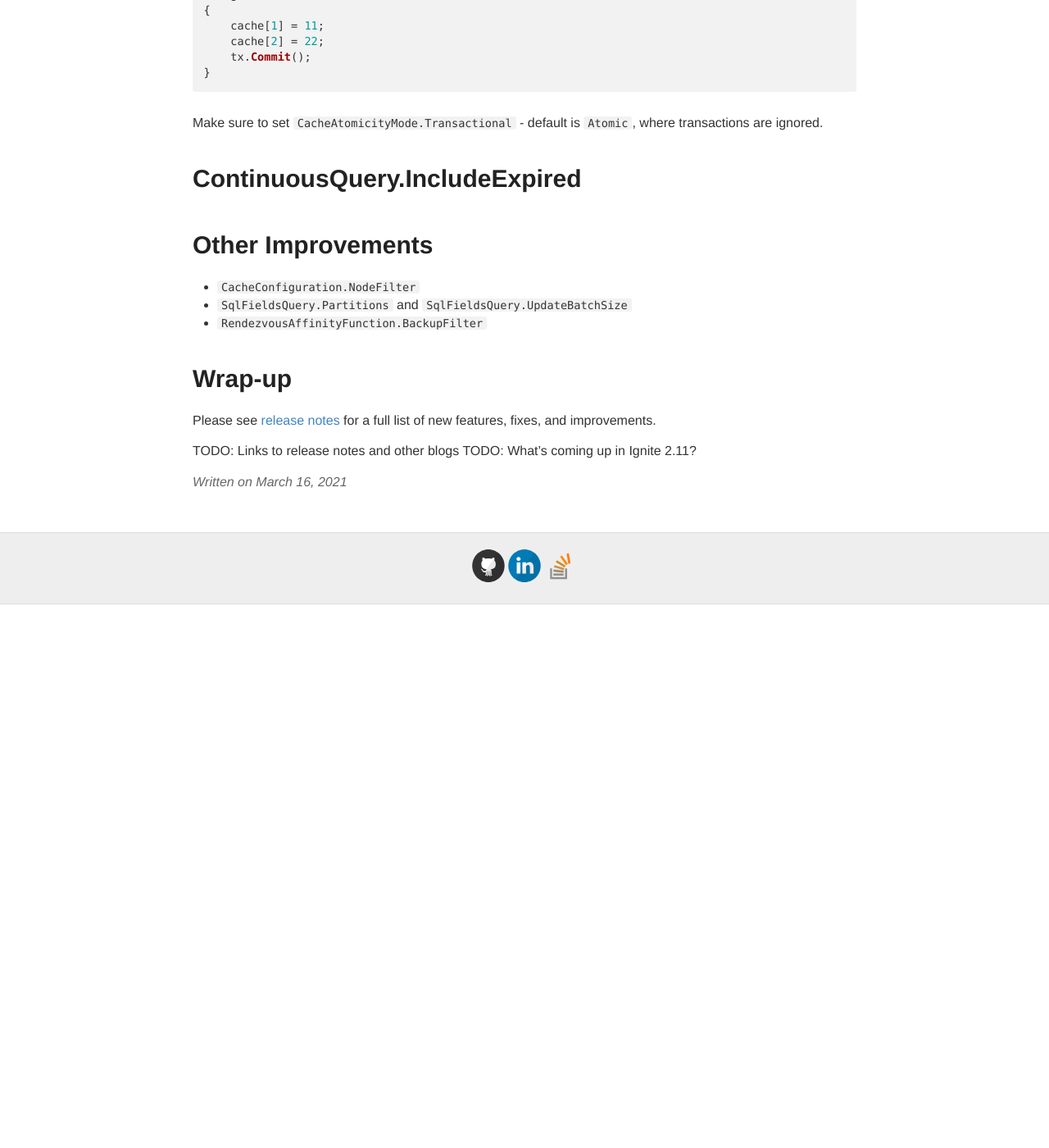
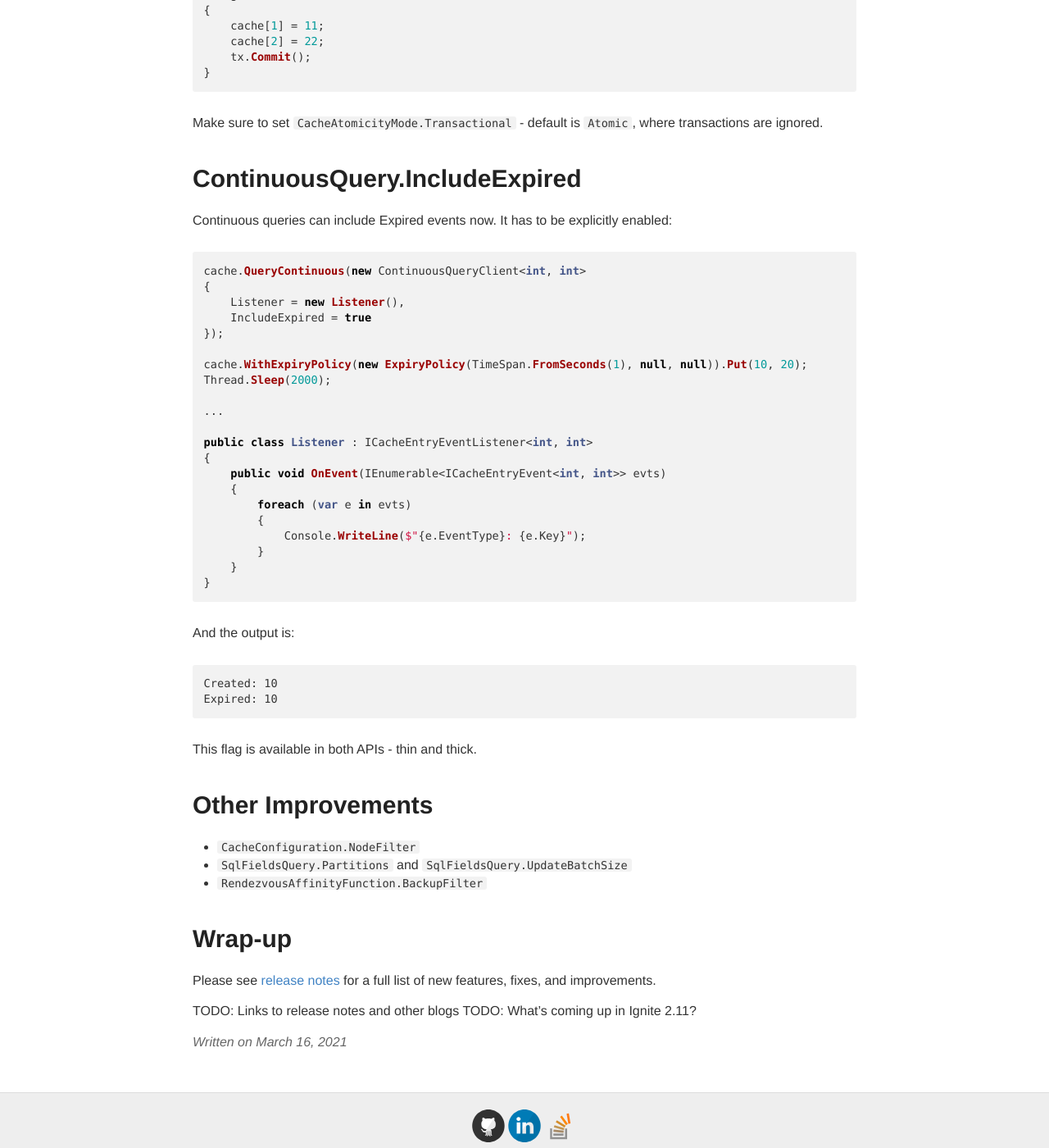
Before and after one commit to ptupitsyn/ptupitsyn.github.io, a Jekyll site: the page built from _posts/2021-03-16-Whats-New-In-Ignite-Net-2.10.md, in a window 1280 px wide and 1400 px high, scrolled down 2045 px. Shown: the whole window at 82% size. Built offline with Jekyll 4.4.1, drawn with Linux system fonts in a browser that asks for light colours; comment, search, counter and statistics services are not loaded; before the commit the page ends 2782 px from its top, so only the background shows below that.

Commit message:
wip Ignite 2.10

````diff
--- a/_posts/2021-03-16-Whats-New-In-Ignite-Net-2.10.md
+++ b/_posts/2021-03-16-Whats-New-In-Ignite-Net-2.10.md
@@ -104,7 +104,39 @@ Make sure to set `CacheAtomicityMode.Transactional` - default is `Atomic`, where
 
 # ContinuousQuery.IncludeExpired
 
+Continuous queries can include Expired events now. It has to be explicitly enabled:
 
+```cs
+cache.QueryContinuous(new ContinuousQueryClient<int, int>
+{
+    Listener = new Listener(),
+    IncludeExpired = true
+});
+
+cache.WithExpiryPolicy(new ExpiryPolicy(TimeSpan.FromSeconds(1), null, null)).Put(10, 20);
+Thread.Sleep(2000);
+
+...
+
+public class Listener : ICacheEntryEventListener<int, int>
+{
+    public void OnEvent(IEnumerable<ICacheEntryEvent<int, int>> evts)
+    {
+        foreach (var e in evts)
+        {
+            Console.WriteLine($"{e.EventType}: {e.Key}");
+        }
+    }
+}
+```
+
+And the output is:
+```
+Created: 10
+Expired: 10
+```
+
+This flag is available in both APIs - thin and thick.
 
 # Other Improvements
 
````
